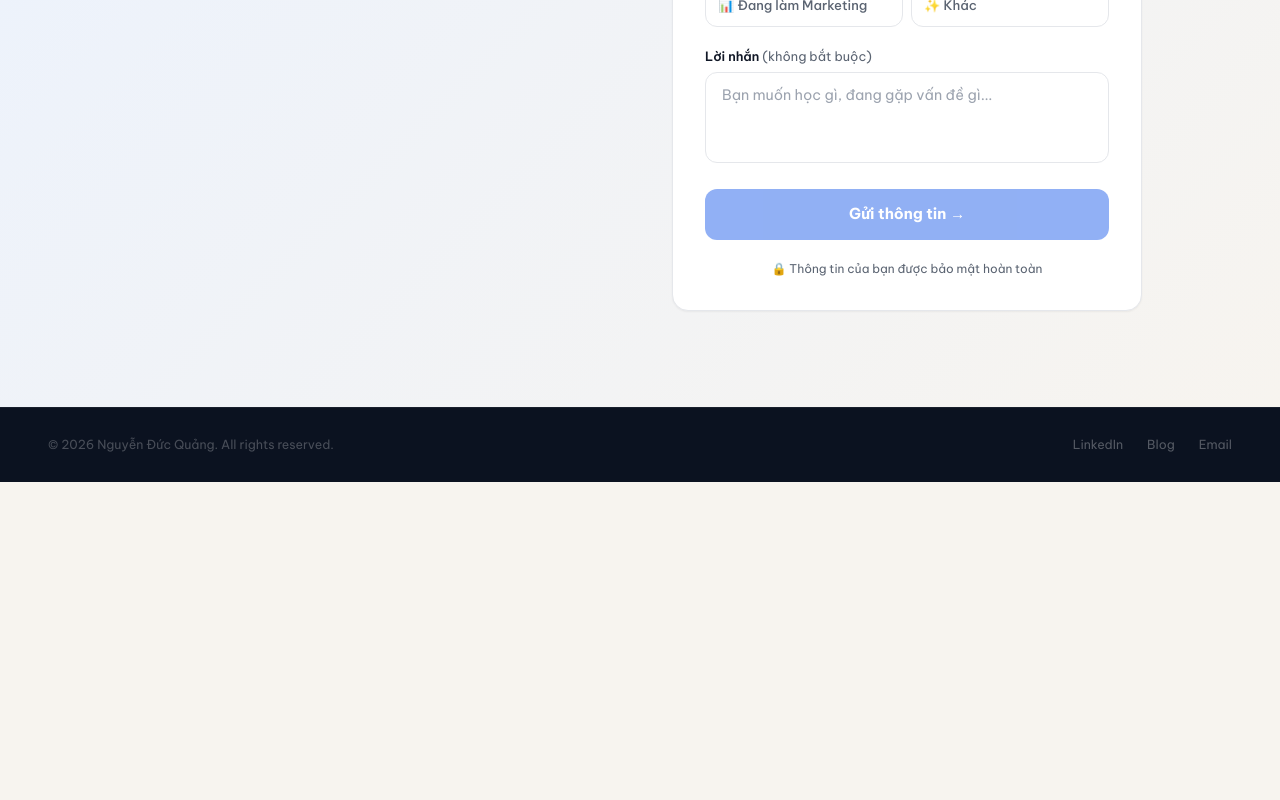
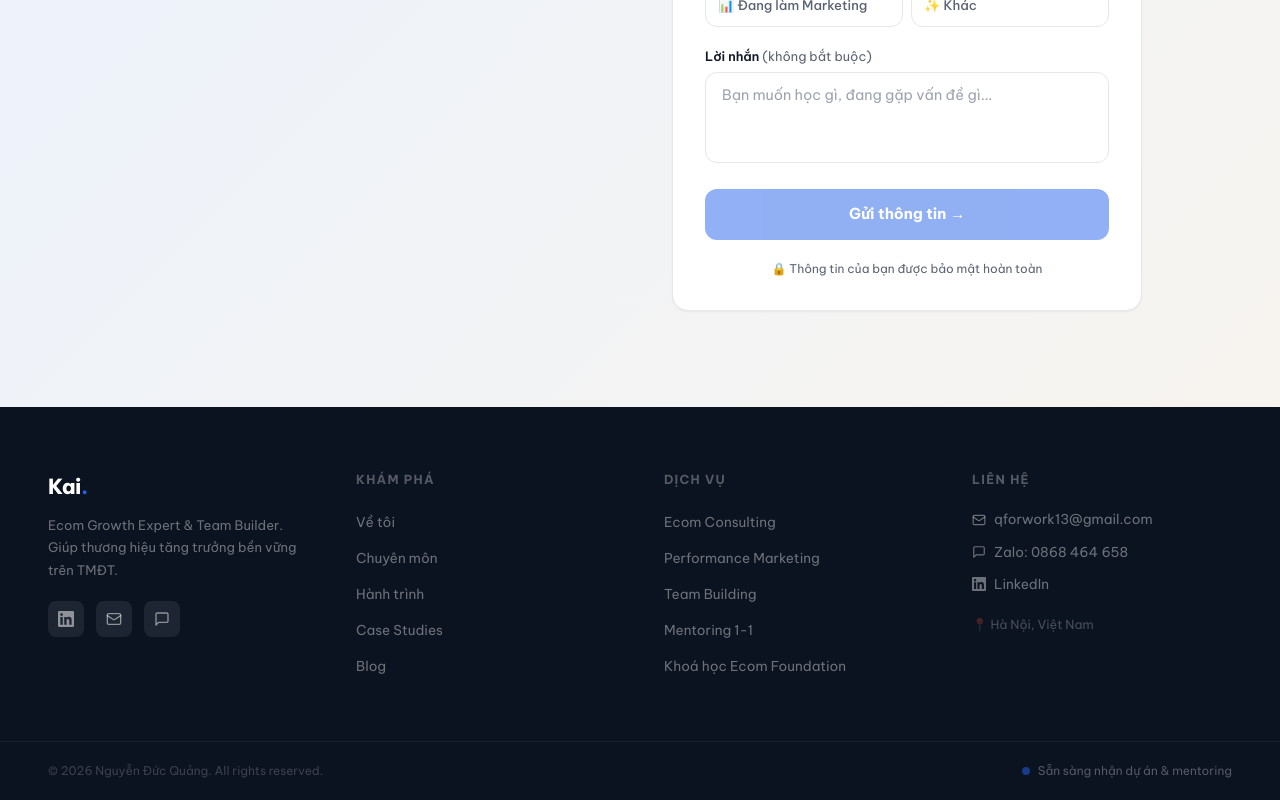
Before and after one commit to KaI1312ndq/Website-Kai-Phase-2, a Next.js app: page / in a window 1280 px wide. Shown: the part 7065-7865 px from the top of the page. Before the commit the page ends 7547 px from the top, so only its background shows below. Built offline with nearby package versions, Linux system fonts and the light colour scheme.

Commit message:
Refactor Footer component layout and styles

```diff
--- a/src/components/Footer.tsx
+++ b/src/components/Footer.tsx
@@ -2,23 +2,91 @@ import Link from "next/link";
 
 export default function Footer() {
   return (
-    <footer style={{ background: "var(--dark)", borderTop: "1px solid rgba(255,255,255,0.06)" }}
-      className="px-12 py-7 flex flex-col md:flex-row justify-between items-center gap-4">
-      <p className="text-[0.78rem]" style={{ color: "rgba(255,255,255,0.25)" }}>
-        © 2026 Nguyễn Đức Quảng. All rights reserved.
+    <footer style={{ background: "var(--dark)" }}>
+      <div className="max-w-[1280px] mx-auto px-12 py-16 grid grid-cols-1 md:grid-cols-4 gap-12">
+        <div className="md:col-span-1">
+          <div className="text-[1.3rem] font-extrabold tracking-tight mb-3 text-white">
+            Kai<span style={{ color: "var(--blue)" }}>.</span>
+          </div>
+          <p className="text-[0.82rem] leading-[1.7] mb-5" style={{ color: "rgba(255,255,255,0.4)" }}>
+            Ecom Growth Expert & Team Builder. Giúp thương hiệu tăng trưởng bền vững trên TMĐT.
           </p>
-      <div className="flex gap-6">
+          <div className="flex gap-3">
+            <a href="https://www.linkedin.com/in/duc-quang-nguyen-b7495223a/" target="_blank" rel="noreferrer"
+              className="w-9 h-9 rounded-lg flex items-center justify-center transition-all hover:scale-110"
+              style={{ background: "rgba(255,255,255,0.08)", color: "rgba(255,255,255,0.5)" }}>
+              <svg width="16" height="16" viewBox="0 0 24 24" fill="currentColor"><path d="M20.447 20.452h-3.554v-5.569c0-1.328-.027-3.037-1.852-3.037-1.853 0-2.136 1.445-2.136 2.939v5.667H9.351V9h3.414v1.561h.046c.477-.9 1.637-1.85 3.37-1.85 3.601 0 4.267 2.37 4.267 5.455v6.286zM5.337 7.433a2.062 2.062 0 0 1-2.063-2.065 2.064 2.064 0 1 1 2.063 2.065zm1.782 13.019H3.555V9h3.564v11.452zM22.225 0H1.771C.792 0 0 .774 0 1.729v20.542C0 23.227.792 24 1.771 24h20.451C23.2 24 24 23.227 24 22.271V1.729C24 .774 23.2 0 22.222 0h.003z"/></svg>
+            </a>
+            <a href="mailto:qforwork13@gmail.com"
+              className="w-9 h-9 rounded-lg flex items-center justify-center transition-all hover:scale-110"
+              style={{ background: "rgba(255,255,255,0.08)", color: "rgba(255,255,255,0.5)" }}>
+              <svg width="16" height="16" viewBox="0 0 24 24" fill="none" stroke="currentColor" strokeWidth="2" strokeLinecap="round" strokeLinejoin="round"><rect x="2" y="4" width="20" height="16" rx="2"/><path d="m22 7-8.97 5.7a1.94 1.94 0 0 1-2.06 0L2 7"/></svg>
+            </a>
+            <a href="https://zalo.me/0868464658" target="_blank" rel="noreferrer"
+              className="w-9 h-9 rounded-lg flex items-center justify-center transition-all hover:scale-110"
+              style={{ background: "rgba(255,255,255,0.08)", color: "rgba(255,255,255,0.5)" }}>
+              <svg width="16" height="16" viewBox="0 0 24 24" fill="none" stroke="currentColor" strokeWidth="2" strokeLinecap="round" strokeLinejoin="round"><path d="M21 15a2 2 0 0 1-2 2H7l-4 4V5a2 2 0 0 1 2-2h14a2 2 0 0 1 2 2z"/></svg>
+            </a>
+          </div>
+        </div>
+
+        <div>
+          <h4 className="text-[0.78rem] font-bold uppercase tracking-widest mb-5" style={{ color: "rgba(255,255,255,0.3)" }}>Khám phá</h4>
+          <ul className="flex flex-col gap-3">
             {[
-          { label: "LinkedIn", href: "https://www.linkedin.com/in/duc-quang-nguyen-b7495223a/" },
+              { label: "Về tôi", href: "/#about" },
+              { label: "Chuyên môn", href: "/#expertise" },
+              { label: "Hành trình", href: "/#timeline" },
+              { label: "Case Studies", href: "/#casestudies" },
               { label: "Blog", href: "/blog" },
-          { label: "Email", href: "mailto:qforwork13@gmail.com" },
             ].map((l) => (
-          <a key={l.href} href={l.href}
-            className="text-[0.78rem] transition-colors hover:text-blue-300"
-            style={{ color: "rgba(255,255,255,0.3)" }}>
+              <li key={l.href}>
+                <Link href={l.href} className="text-[0.85rem] transition-colors hover:text-white" style={{ color: "rgba(255,255,255,0.4)" }}>
                   {l.label}
-          </a>
+                </Link>
+              </li>
             ))}
+          </ul>
+        </div>
+
+        <div>
+          <h4 className="text-[0.78rem] font-bold uppercase tracking-widest mb-5" style={{ color: "rgba(255,255,255,0.3)" }}>Dịch vụ</h4>
+          <ul className="flex flex-col gap-3">
+            {[
+              { label: "Ecom Consulting", href: "/#contact" },
+              { label: "Performance Marketing", href: "/#contact" },
+              { label: "Team Building", href: "/#contact" },
+              { label: "Mentoring 1-1", href: "/#mentoring" },
+              { label: "Khoá học Ecom Foundation", href: "/#mentoring" },
+            ].map((l) => (
+              <li key={l.label}>
+                <Link href={l.href} className="text-[0.85rem] transition-colors hover:text-white" style={{ color: "rgba(255,255,255,0.4)" }}>
+                  {l.label}
+                </Link>
+              </li>
+            ))}
+          </ul>
+        </div>
+
+        <div>
+          <h4 className="text-[0.78rem] font-bold uppercase tracking-widest mb-5" style={{ color: "rgba(255,255,255,0.3)" }}>Liên hệ</h4>
+          <ul className="flex flex-col gap-3">
+            <li><a href="mailto:qforwork13@gmail.com" className="text-[0.85rem] transition-colors hover:text-white flex items-center gap-2" style={{ color: "rgba(255,255,255,0.4)" }}><svg width="14" height="14" viewBox="0 0 24 24" fill="none" stroke="currentColor" strokeWidth="2" strokeLinecap="round" strokeLinejoin="round"><rect x="2" y="4" width="20" height="16" rx="2"/><path d="m22 7-8.97 5.7a1.94 1.94 0 0 1-2.06 0L2 7"/></svg>qforwork13@gmail.com</a></li>
+            <li><a href="https://zalo.me/0868464658" target="_blank" rel="noreferrer" className="text-[0.85rem] transition-colors hover:text-white flex items-center gap-2" style={{ color: "rgba(255,255,255,0.4)" }}><svg width="14" height="14" viewBox="0 0 24 24" fill="none" stroke="currentColor" strokeWidth="2" strokeLinecap="round" strokeLinejoin="round"><path d="M21 15a2 2 0 0 1-2 2H7l-4 4V5a2 2 0 0 1 2-2h14a2 2 0 0 1 2 2z"/></svg>Zalo: 0868 464 658</a></li>
+            <li><a href="https://www.linkedin.com/in/duc-quang-nguyen-b7495223a/" target="_blank" rel="noreferrer" className="text-[0.85rem] transition-colors hover:text-white flex items-center gap-2" style={{ color: "rgba(255,255,255,0.4)" }}><svg width="14" height="14" viewBox="0 0 24 24" fill="currentColor"><path d="M20.447 20.452h-3.554v-5.569c0-1.328-.027-3.037-1.852-3.037-1.853 0-2.136 1.445-2.136 2.939v5.667H9.351V9h3.414v1.561h.046c.477-.9 1.637-1.85 3.37-1.85 3.601 0 4.267 2.37 4.267 5.455v6.286zM5.337 7.433a2.062 2.062 0 0 1-2.063-2.065 2.064 2.064 0 1 1 2.063 2.065zm1.782 13.019H3.555V9h3.564v11.452zM22.225 0H1.771C.792 0 0 .774 0 1.729v20.542C0 23.227.792 24 1.771 24h20.451C23.2 24 24 23.227 24 22.271V1.729C24 .774 23.2 0 22.222 0h.003z"/></svg>LinkedIn</a></li>
+            <li className="mt-1"><span className="text-[0.78rem]" style={{ color: "rgba(255,255,255,0.25)" }}>📍 Hà Nội, Việt Nam</span></li>
+          </ul>
+        </div>
+      </div>
+
+      <div style={{ borderTop: "1px solid rgba(255,255,255,0.06)" }}>
+        <div className="max-w-[1280px] mx-auto px-12 py-5 flex flex-col md:flex-row justify-between items-center gap-3">
+          <p className="text-[0.75rem]" style={{ color: "rgba(255,255,255,0.2)" }}>© 2026 Nguyễn Đức Quảng. All rights reserved.</p>
+          <div className="flex items-center gap-2">
+            <div className="w-2 h-2 rounded-full animate-pulse" style={{ background: "var(--blue)" }}></div>
+            <span className="text-[0.75rem]" style={{ color: "rgba(255,255,255,0.3)" }}>Sẵn sàng nhận dự án & mentoring</span>
+          </div>
+        </div>
       </div>
     </footer>
   );
```
Lines whose indentation alone changed are shown as unchanged.
